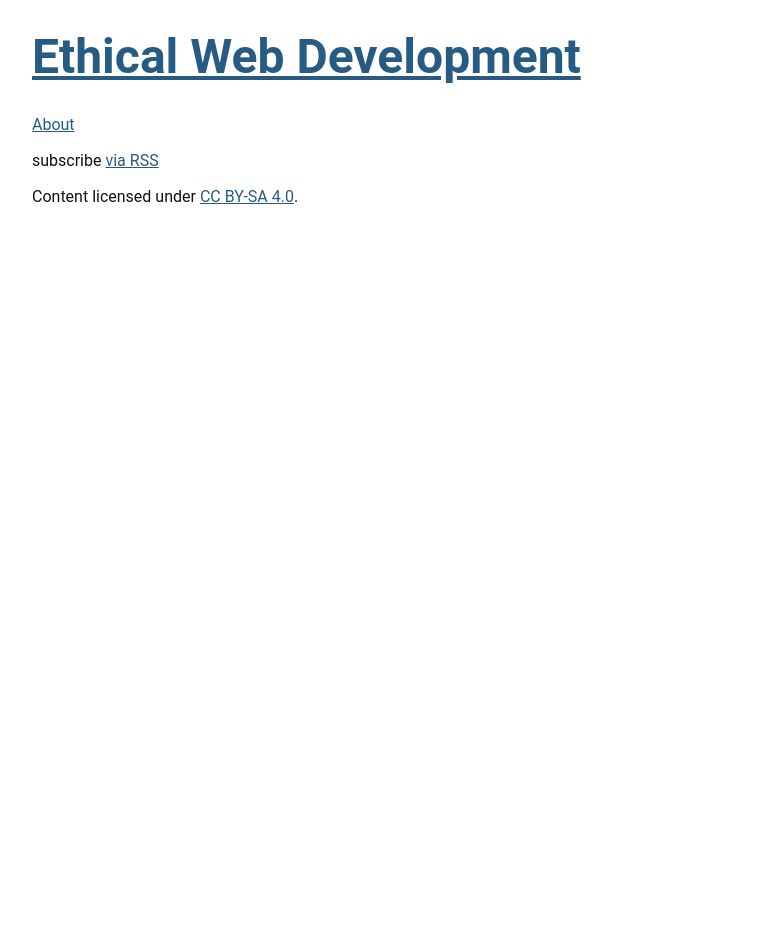
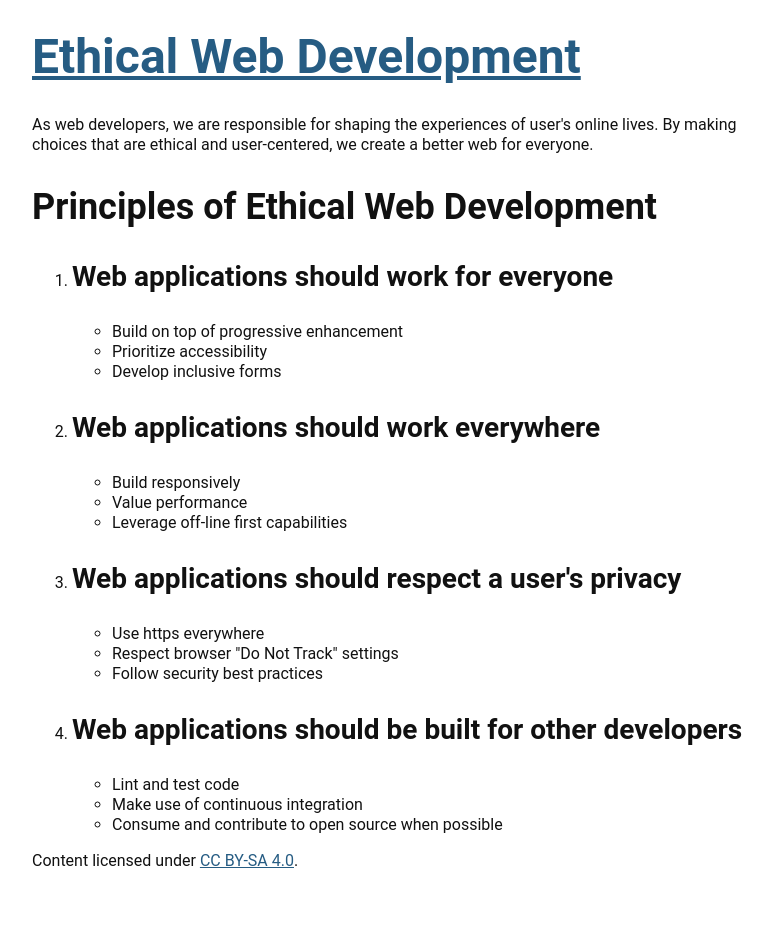
Before and after one commit to ascott1/ethicalweb.org, a Jekyll site: the page built from index.html, in a window 1280 px wide. Shown: the whole page, without its empty margins (248-1020 px from the left). Built offline with Jekyll 4.4.1, drawn with Linux system fonts in a browser that asks for light colours.

Commit message:
add some index page content

```diff
--- a/_includes/header.html
+++ b/_includes/header.html
@@ -2,12 +2,12 @@
   <div class="wrapper">
     <h1><a class="site-title" href="{{ site.baseurl }}/">{{ site.title }}</a></h1>
 
-    <nav class="site-nav">
+    <!--<nav class="site-nav">
       {% for my_page in site.pages %}
         {% if my_page.title %}
         <a class="page-link" href="{{ my_page.url | prepend: site.baseurl }}">{{ my_page.title }}</a>
         {% endif %}
       {% endfor %}
-    </nav>
+    </nav>-->
   </div>
 </header>
--- a/index.html
+++ b/index.html
@@ -3,6 +3,45 @@ layout: default
 ---
 
 <section class="home">
+
+  <p>As web developers, we are responsible for shaping the experiences of user's online lives. By making choices that are ethical and user-centered, we create a better web for everyone.</p>
+
+  <h2>Principles of Ethical Web Development</h2>
+
+  <ol>
+    <li>
+      <h3>Web applications should work for everyone</h3>
+      <ul>
+        <li>Build on top of progressive enhancement</li>
+        <li>Prioritize accessibility</li>
+        <li>Develop inclusive forms</li>
+      </ul>
+    </li>
+    <li>
+      <h3>Web applications should work everywhere</h3>
+      <ul>
+        <li>Build responsively</li>
+        <li>Value performance</li>
+        <li>Leverage off-line first capabilities</li>
+      </ul>
+    </li>
+    <li>
+      <h3>Web applications should respect a user's privacy</h3>
+      <ul>
+        <li>Use https everywhere</li>
+        <li>Respect browser "Do Not Track" settings</li>
+        <li>Follow security best practices</li>
+      </ul>
+    </li>
+    <li>
+      <h3>Web applications should be built for other developers</h3>
+      <ul>
+        <li>Lint and test code</li>
+        <li>Make use of continuous integration</li>
+        <li>Consume and contribute to open source when possible</li>
+      </ul>
+    </li>
+  </ol>
 
   <!--<h1 class="page-heading">Posts</h1>
   <ul class="post-list">
@@ -12,8 +51,10 @@ layout: default
         <span class="post-meta">{{ post.date | date: "%b %-d, %Y" }}</span>
       </li>
     {% endfor %}
-  </ul>-->
+  </ul>
+  <p class="rss-subscribe">subscribe <a href="{{ "/feed.xml" | prepend: site.baseurl }}">via RSS</a></p>
+-->
 
-  <p class="rss-subscribe">subscribe <a href="{{ "/feed.xml" | prepend: site.baseurl }}">via RSS</a></p>
+
 
 </section>
```
